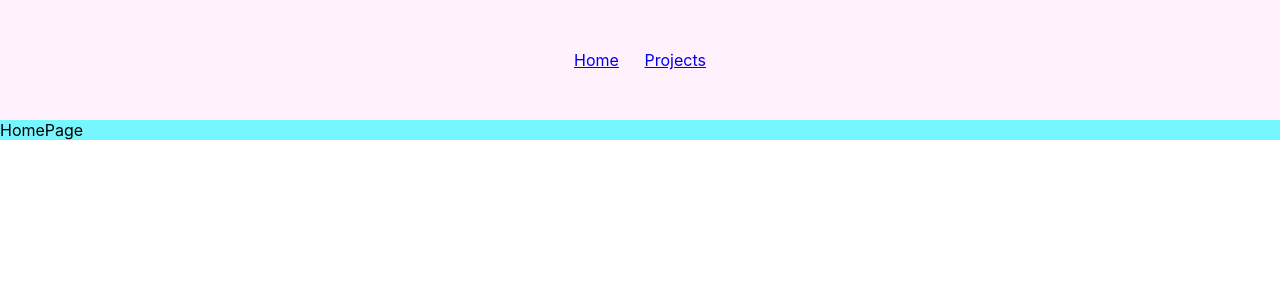
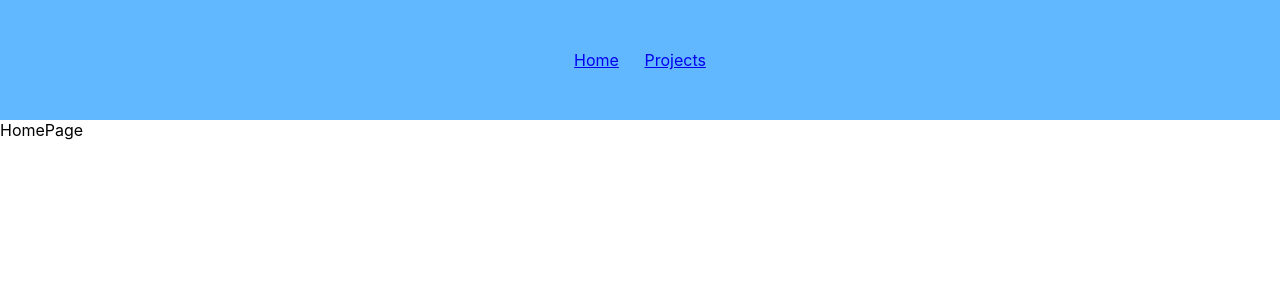
Before and after one commit to jacobguest/PersonalWebsite, a React (Create React App) app: page / in a window 1280 px wide. Shown: the top 300 px of the page. Built offline with nearby package versions, Linux system fonts and the light colour scheme.

Commit message:
Changed colour scheme and title

```diff
--- a/public/index.html
+++ b/public/index.html
@@ -24,7 +24,7 @@
       work correctly both with client-side routing and a non-root public URL.
       Learn how to configure a non-root public URL by running `npm run build`.
     -->
-    <title>React App</title>
+    <title>Jacob Guest's Portfolio</title>
   </head>
   <body>
     <noscript>You need to enable JavaScript to run this app.</noscript>
--- a/src/App.css
+++ b/src/App.css
@@ -2,7 +2,7 @@
 /* main area. height is whole viewport and width is whole width */
 .app {
     width: 100%;
-    background-color: rgb(119, 246, 255);
+    background-color: rgb(255, 255, 255);
 }
 
 /* height of content set here */
--- a/src/components/Navbar.css
+++ b/src/components/Navbar.css
@@ -5,7 +5,7 @@
     display: flex;
     align-items: center;
     justify-content: center;
-    background-color: rgb(255, 241, 254);
+    background-color: rgb(98, 184, 255);
 }
 
 .navbar-item {
```
